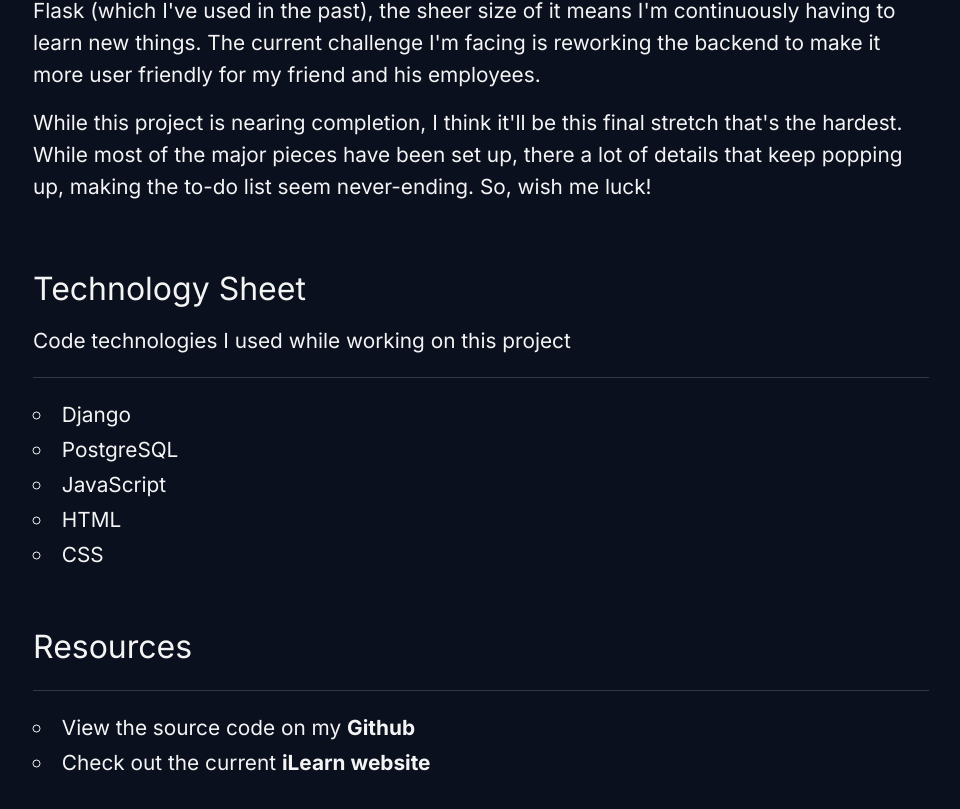
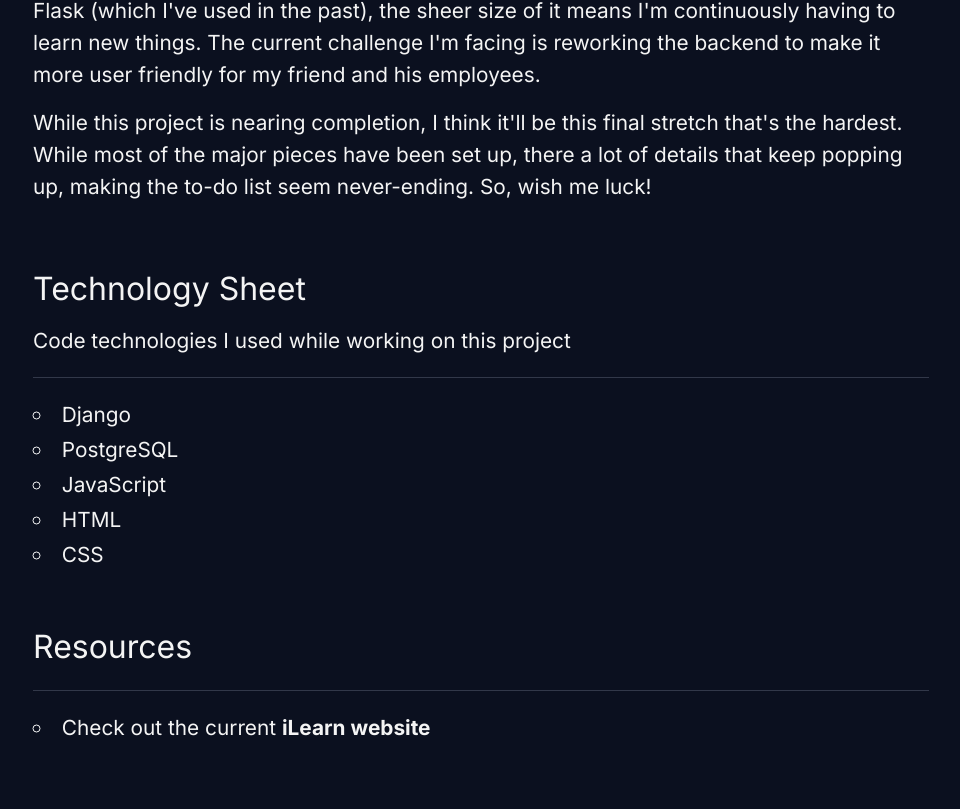
Before and after one commit to smurphnerd/portfolio-website, a React (Create React App) app: page /projects/ilearn in a window 1280 px wide. Shown: the part 1477-2286 px from the top of the page, without its empty margins (159-1119 px from the left). Built offline with nearby package versions, Linux system fonts and the light colour scheme; a web font is replaced by a local one.

Commit message:
Update resource links

```diff
--- a/src/pages/projects/ButterflyEffect.tsx
+++ b/src/pages/projects/ButterflyEffect.tsx
@@ -46,7 +46,7 @@ const ButterflyEffect: React.FC = () => {
           <>
             View the source code on my&nbsp;
             <a
-              href="https://github.com/therealSmurphy/CS50-butterfly-effect"
+              href="https://github.com/smurphnerd/CS50-butterfly-effect"
               target="blank"
             >
               Github
--- a/src/pages/projects/ILearn.tsx
+++ b/src/pages/projects/ILearn.tsx
@@ -48,12 +48,6 @@ const ILearn = () => {
         techSheet={["Django", "PostgreSQL", "JavaScript", "HTML", "CSS"]}
         resources={[
           <>
-            View the source code on my&nbsp;
-            <a href="https://github.com/therealSmurphy/ilearn" target="blank">
-              Github
-            </a>
-          </>,
-          <>
             Check out the current&nbsp;
             <a href="https://www.ilearneducation.com.au/" target="blank">
               iLearn website
```
Also changed, not shown: public/manifest.json.
